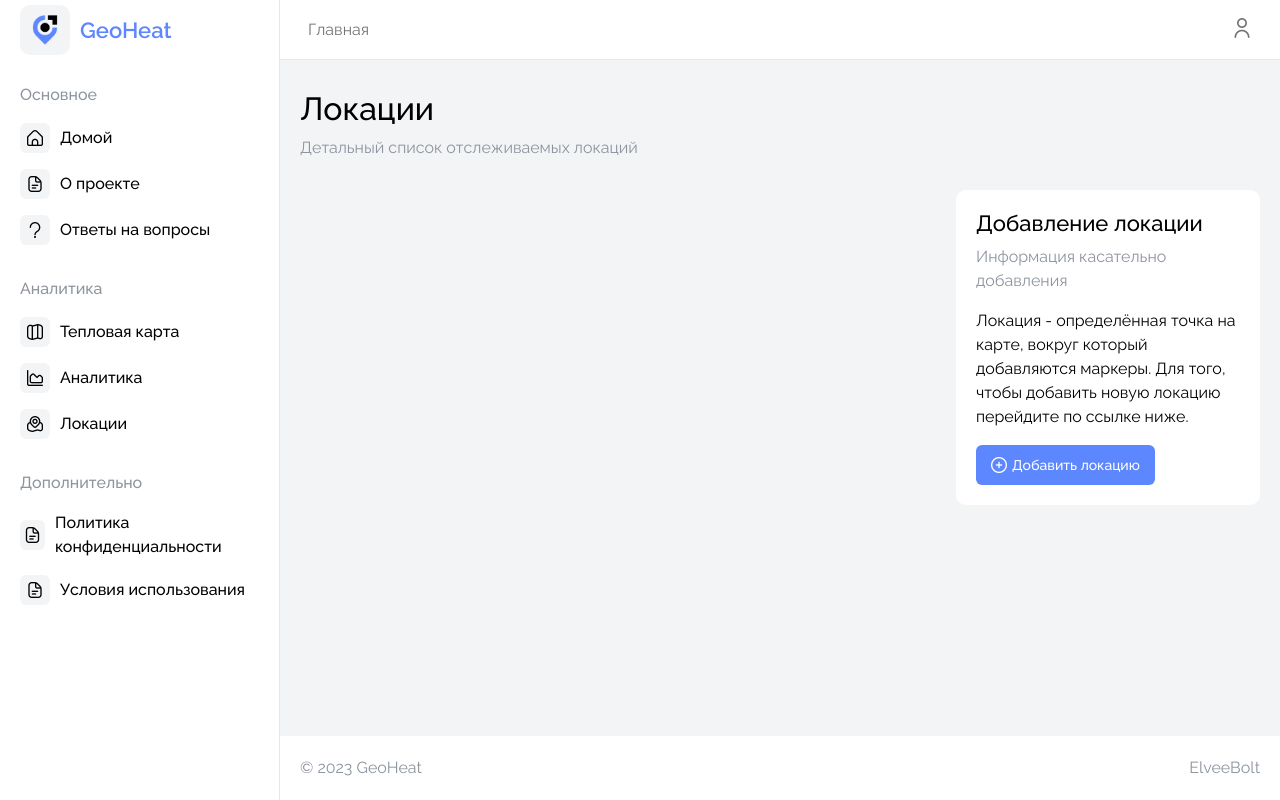
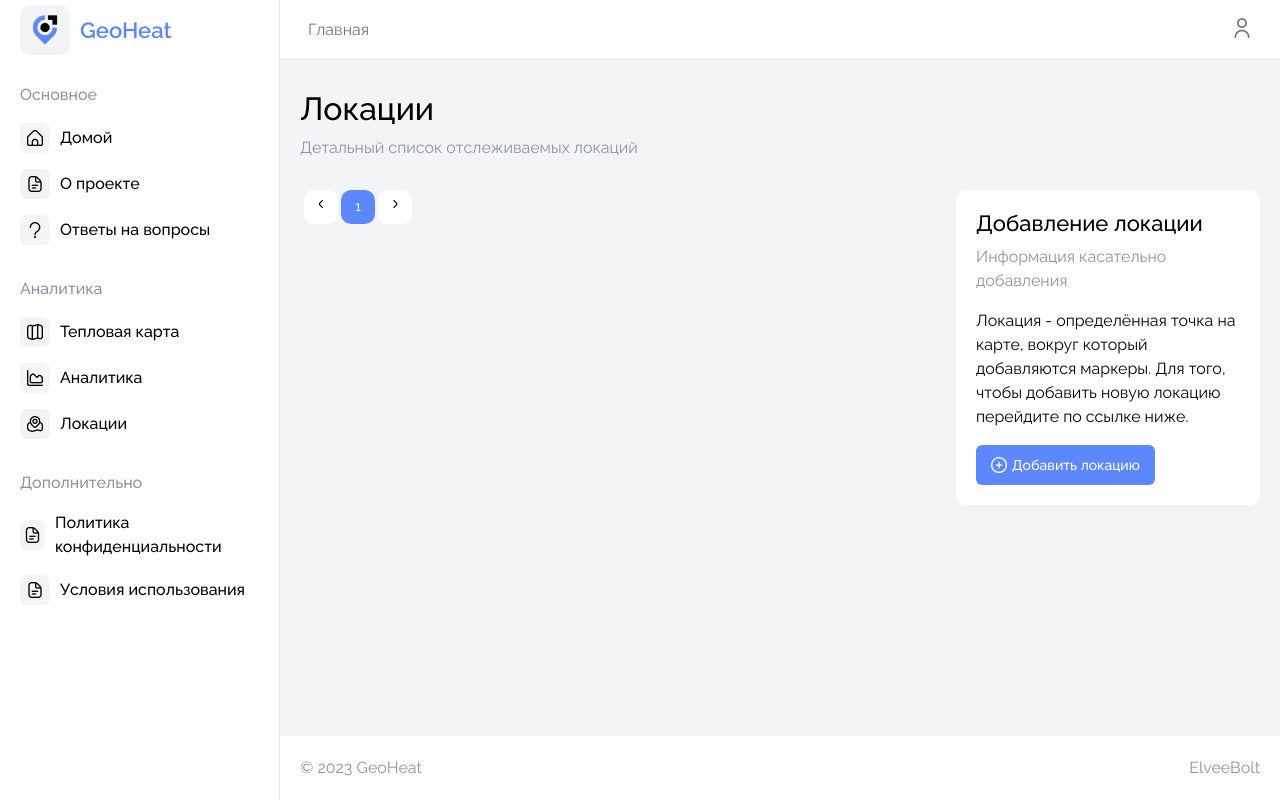
Before and after one commit to ElveeBolt/geoheat, a Django app: page /locations/ in a window 1280 px wide. Run offline with Django 4.2, Linux system fonts and the light colour scheme; the visitor is signed in with stand-in values (Sample User, id 1); data that the repository does not hold is empty; some libraries are stand-ins or nearby versions.

Commit message:
Added pagination in Locations Page

```diff
--- a/location/views.py
+++ b/location/views.py
@@ -7,10 +7,12 @@ from api.instagram import InstagramClient
 from user.models import Account
 from .tasks import create_task
 
+
 class LocationListView(LoginRequiredMixin, ListView):
     model = Location
     template_name = 'location/locations.html'
     context_object_name = 'locations'
+    paginate_by = 1
     extra_context = {
         'title': 'Локации',
         'subtitle': 'Детальный список отслеживаемых локаций',
--- a/static/css/main.css
+++ b/static/css/main.css
@@ -661,6 +661,31 @@ section#networks .card-widget img {
     border-radius: 50%;
 }
 
+.pagination .page-link {
+    border-radius: 10px;
+    margin: 0 4px;
+    border: none;
+    width: 34px;
+    height: 34px;
+    padding: 6px 10px;
+    font-size: 14px;
+    color: inherit;
+    display: flex;
+    justify-content: center;
+}
+
+.page-item:first-child .page-link,
+.page-item:last-child .page-link{
+    border-radius: 10px;
+}
+
+.pagination .active>.page-link,
+.pagination .page-link.active,
+.pagination .page-link:hover{
+    color: #fff;
+    background: var(--color-main);
+}
+
 
 footer{
     padding: 20px 0 20px 280px;
--- /dev/null
+++ b/templates/include/pagination.html
@@ -0,0 +1,35 @@
+<nav>
+    <ul class="pagination">
+        {% if page_obj.has_previous %}
+        <li class="page-item">
+            <a class="page-link" href="?page={{ page_obj.previous_page_number }}">
+                <i class="fi fi-rr-angle-small-left"></i>
+            </a>
+        </li>
+        {% else %}
+        <li class="page-item disabled">
+            <a class="page-link" href="#">
+                <i class="fi fi-rr-angle-small-left"></i>
+            </a>
+        </li>
+        {% endif %}
+        {% for i in page_obj.paginator.page_range %}
+        {% if page_obj.number == i %}
+        <li class="page-item active" aria-current="page"><a class="page-link" href="#">{{ i }}</a></li>
+        {% else %}
+        <li class="page-item"><a class="page-link" href="?page={{ i }}">{{ i }}</a></li>
+        {% endif %}
+        {% endfor %}
+        {% if page_obj.has_next %}
+        <li class="page-item">
+            <a class="page-link" href="?page={{ page_obj.next_page_number }}">
+                <i class="fi fi-rr-angle-small-right"></i>
+            </a>
+        </li>
+        {% else %}
+        <li class="page-item disabled">
+            <a class="page-link" href="#"><i class="fi fi-rr-angle-small-right"></i></a>
+        </li>
+        {% endif %}
+    </ul>
+</nav>
--- a/templates/location/locations.html
+++ b/templates/location/locations.html
@@ -23,6 +23,7 @@
                 </div>
                 {% endfor %}
             </div>
+            {% include 'include/pagination.html' %}
         </div>
         <div class="col-4">
             <div class="card">
```
